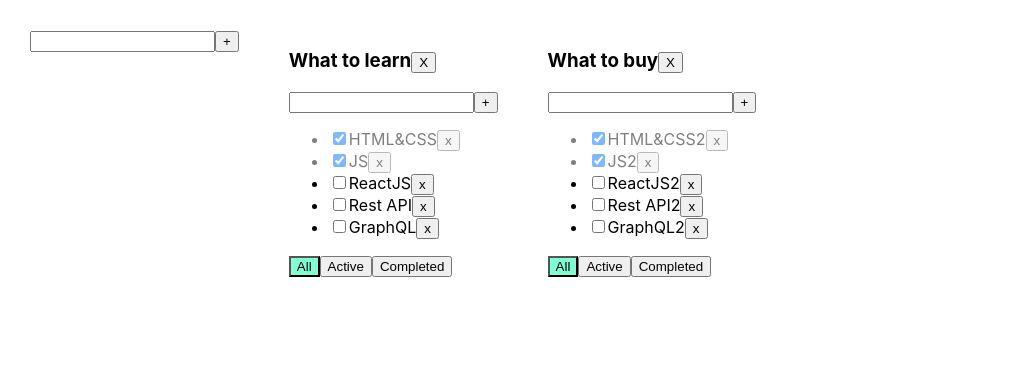
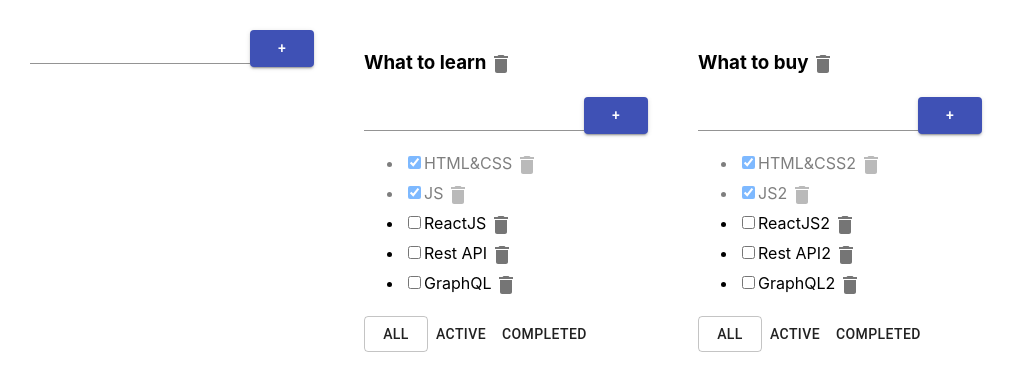
Before and after one commit to dasiklasik/todolist, a React (Create React App) app: page / in a window 1280 px wide. Shown: the top 390 px of the page, without its empty margins (0-1016 px from the left). Built offline with nearby package versions, Linux system fonts and the light colour scheme.

Commit message:
add material ui;

```diff
--- a/package.json
+++ b/package.json
@@ -3,6 +3,12 @@
   "version": "0.1.0",
   "private": true,
   "dependencies": {
+    "@emotion/react": "^11.6.0",
+    "@emotion/styled": "^11.6.0",
+    "@material-ui/core": "^4.12.3",
+    "@material-ui/icons": "^4.11.2",
+    "@mui/icons-material": "^5.1.1",
+    "@mui/material": "^5.1.1",
     "@testing-library/jest-dom": "^4.2.4",
     "@testing-library/react": "^9.3.2",
     "@testing-library/user-event": "^7.1.2",
--- a/src/AddItemForm.tsx
+++ b/src/AddItemForm.tsx
@@ -1,4 +1,5 @@
 import React, {ChangeEvent, KeyboardEvent, useState} from "react";
+import {Button, Input} from "@material-ui/core";
 
 type addItemFormPropsType = {
     addItem: (title: string) => void
@@ -26,12 +27,13 @@
     }
     return (
         <div>
-            <input value={title}
+            <Input value={title}
                    onChange={onChangeHandler}
                    onKeyPress={onKeyPressHandler}
                    className={error ? "error" : ""}
+
             />
-            <button onClick={addTask}>+</button>
+            <Button variant="contained" onClick={addTask} color={'primary'}>+</Button>
             {error && <div className="error-message">{error}</div>}
         </div>
     )
--- a/src/Todolist.tsx
+++ b/src/Todolist.tsx
@@ -2,6 +2,10 @@
 import {FilterValuesType} from './App';
 import {AddItemForm} from "./AddItemForm";
 import {EditableSpan} from "./EditableSpan";
+import Button from '@material-ui/core/Button';
+import {Delete, DeleteForeverTwoTone} from "@material-ui/icons";
+import { IconButton } from '@material-ui/core';
+
 
 type TaskType = {
     id: string
@@ -36,9 +40,14 @@
         props.changeTodolistTitle(props.todolistsID, title)
     }
 
+    const removeTodolist = ()=>props.removeTodolist(props.todolistsID)
+
     return <div>
         <h3><EditableSpan title={props.title} onChange={changeTodolistTitle}/>
-        <button onClick={()=>props.removeTodolist(props.todolistsID)}>X</button>
+            <IconButton aria-label="delete" size={'small'} onClick={removeTodolist}>
+                <Delete />
+            </IconButton>
+
         </h3>
 
         <AddItemForm addItem={addTask}/>
@@ -59,21 +68,24 @@
                                onChange={onChangeStatusHandler}
                                checked={t.isDone}/>
                         <EditableSpan title={t.title} onChange={onChangeTitleHandler}/>
-                        <button onClick={onClickHandler}>x</button>
+                        <IconButton aria-label="delete" size={'small'} onClick={onClickHandler}>
+                            <Delete />
+                        </IconButton>
+                        {/*<Button  color={'secondary'} size={'small'} endIcon={<DeleteForeverTwoTone />}></Button>*/}
                     </li>
                 })
             }
         </ul>
         <div>
-            <button className={props.filter === 'all' ? "active-filter" : ""}
+            <Button  variant={props.filter === 'all' ? 'outlined' : "text"}
                     onClick={onAllClickHandler}>All
-            </button>
-            <button className={props.filter === 'active' ? "active-filter" : ""}
+            </Button>
+            <Button variant={props.filter === 'active' ? 'outlined' : "text"}
                     onClick={onActiveClickHandler}>Active
-            </button>
-            <button className={props.filter === 'completed' ? "active-filter" : ""}
+            </Button>
+            <Button variant={props.filter === 'completed' ? 'outlined' : "text"}
                     onClick={onCompletedClickHandler}>Completed
-            </button>
+            </Button>
         </div>
     </div>
 }
```
Also changed, not shown: 2 other files (tests, documents, lock files or other folders).
